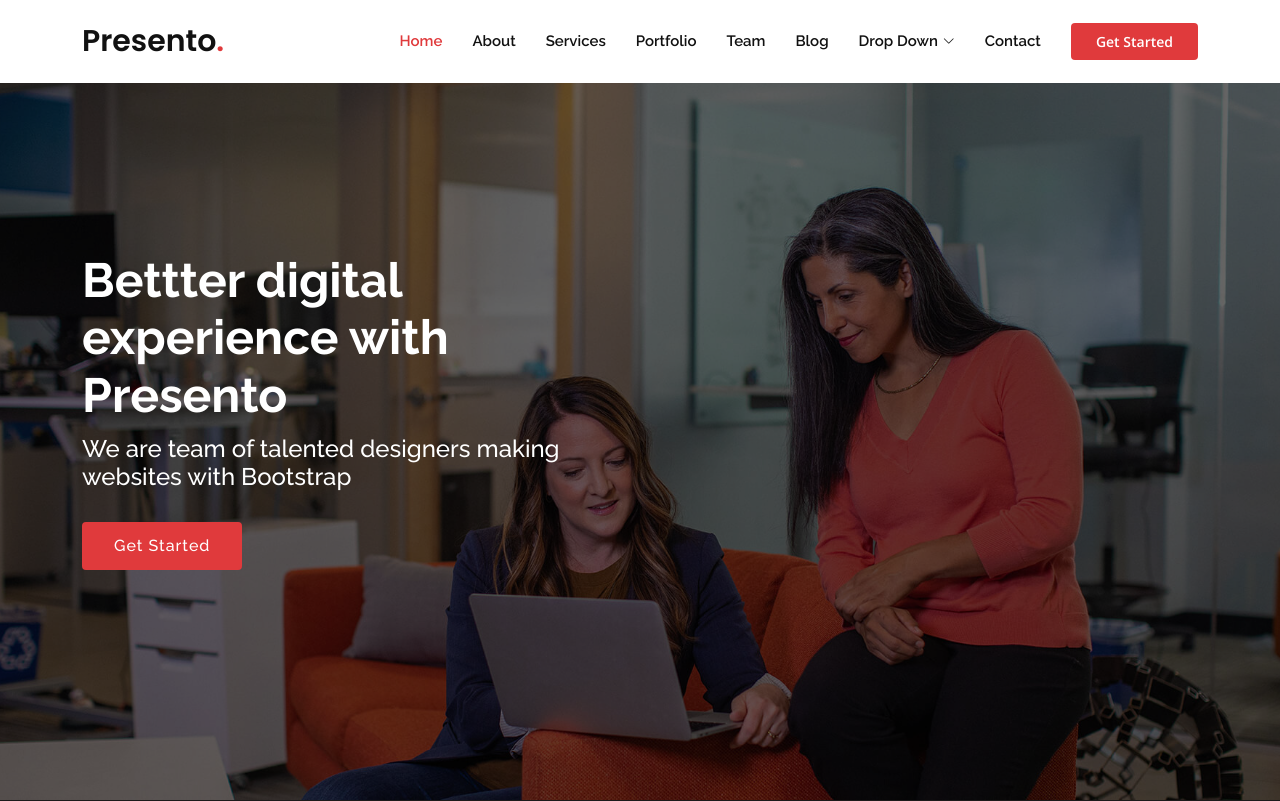
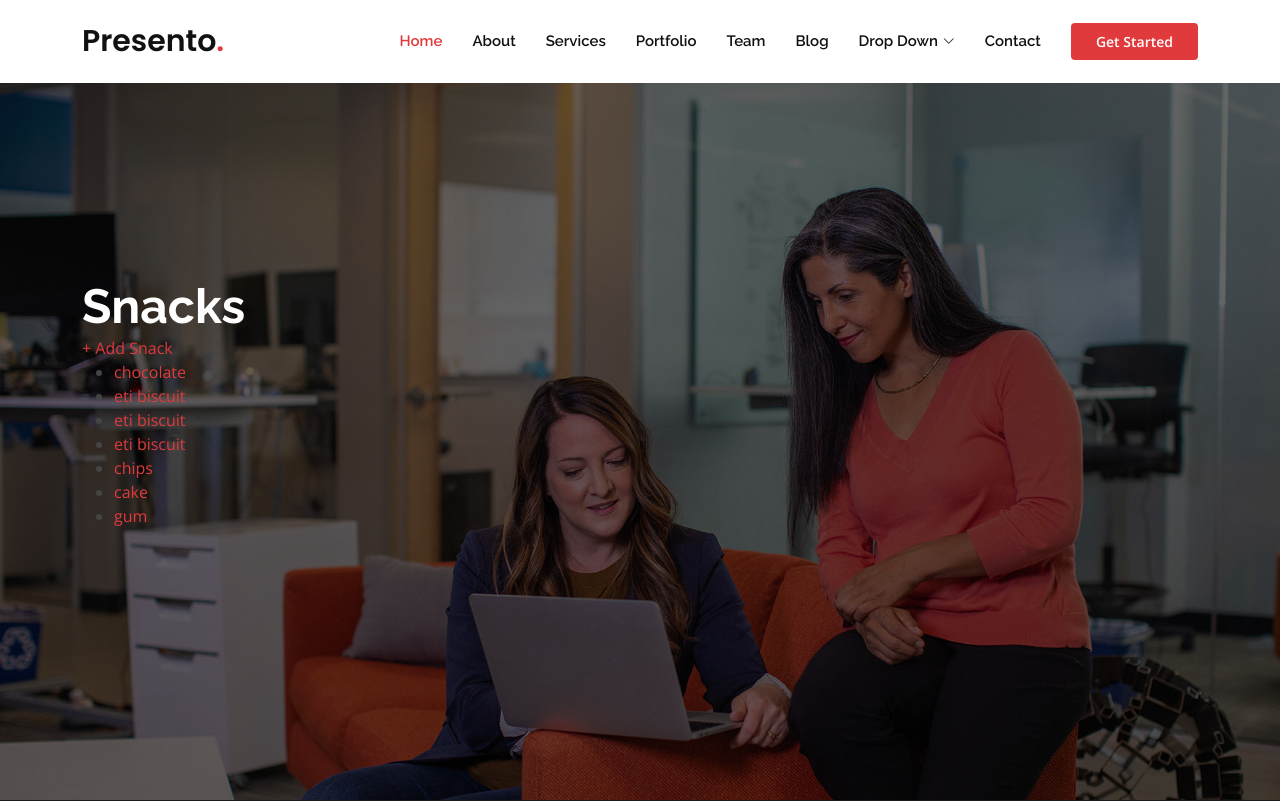
Before and after one commit to Eman-Alshaikh/Lab-28-Django-CRUD, a Django app: template templates/snack_list.html in a window 1280 px wide. Shown: the top 801 px of the page. Run offline with Django 4.2, Linux system fonts and the light colour scheme; the template is opened without the code that fills it: values that come from a table or form of the project are taken from there, others are empty; data comes from the database, SQL or seed files in the repository; both versions use the stored data as it was after the commit; some libraries are stand-ins or nearby versions.

Commit message:
finish 28

```diff
--- a/snacks/models.py
+++ b/snacks/models.py
@@ -18,4 +18,4 @@ class Snack(models.Model):
         return self.title
 
     def get_absolute_url(self):
-        return reverse('detail_snack',kwargs={"pk":self.pk})
+        return reverse('snack_detail', args=[str(self.id)])
--- a/snacks/urls.py
+++ b/snacks/urls.py
@@ -1,5 +1,4 @@
 from django.urls import path
-from django.urls.resolvers import URLPattern
 from .views import (SnackListView,
                     SnackDetailView,
                     SnackCreateView,
@@ -11,7 +10,7 @@ from .views import (SnackListView,
 urlpatterns=[
     path('',SnackListView.as_view(),name="snack_list"),
     path('create/',SnackCreateView.as_view(),name="snack_create"),
-    path('<int:pk>/',SnackDetailView.as_view(),name="snack_detail"),
+    path('<int:pk>',SnackDetailView.as_view(),name="snack_detail"),
 
     path('<int:pk>/update/',SnackUpdateView.as_view(),name="snack_update"),
     path('<int:pk>/delete/',SnackDeleteView.as_view(),name="snack_delete"),
--- a/snacks_crud_project/urls.py
+++ b/snacks_crud_project/urls.py
@@ -18,6 +18,6 @@ from django.urls import path,include
 
 urlpatterns = [
     path('admin/', admin.site.urls),
-        path('',include('snacks.urls'))
+        path('snacks/',include('snacks.urls'))
 
 ]
--- a/templates/snack_detail.html
+++ b/templates/snack_detail.html
@@ -10,7 +10,11 @@
         <div class="col-xl-6">
           <h1>{{snack.title}}</h1>
           <h2>Purchaser: {{snack.Purchaser}}  Description : {{snack.Description}}</h2>
-          <a href="{% url 'snack_create' %}" class="btn-get-started scrollto">go back to home </a>
+          <a href="{% url 'snack_update' snack.pk%}" class="btn-get-started scrollto">Update Snack </a>
+          <a href="{% url 'snack_delete' snack.pk%}" class="btn-get-started scrollto">Delete Snack </a>
+         <h4> <a href="{% url 'snack_list' %}" class="btn-get-started scrollto">Back to  Snack list </a></h4>
+
+
         </div>
       </div>
     </div>
--- a/templates/snack_list.html
+++ b/templates/snack_list.html
@@ -7,13 +7,19 @@
     <div class="container" data-aos="zoom-out" data-aos-delay="100">
       <div class="row">
         <div class="col-xl-6">
-          <h1>Bettter digital experience with Presento</h1>
-          <h2>We are team of talented designers making websites with Bootstrap</h2>
-          <a href="#about" class="btn-get-started scrollto">Get Started</a>
+           <h1>Snacks</h1>
+           <a href="{% url 'snack_create' %}">+ Add Snack </a>
+           <ul>
+             {% for snack in snack_list %}
+             <li>
+               <a href="{% url 'snack_detail' snack.pk %}">{{ snack  }}</a>
+             </li>
+             {% endfor %}
+           </ul>
         </div>
       </div>
     </div>
 
   </section><!-- End Hero -->
 
-{% endblock %}
+{% endblock hero %}
```
Also changed, not shown: snacks/views.py (+4 -3 lines), snacks_crud_project/settings.py (+7 -3 lines), templates/snack_create.html (+11 -13 lines), templates/snack_delete.html (+7 -4 lines), templates/snack_update.html (+10 -16 lines), db.sqlite3.
